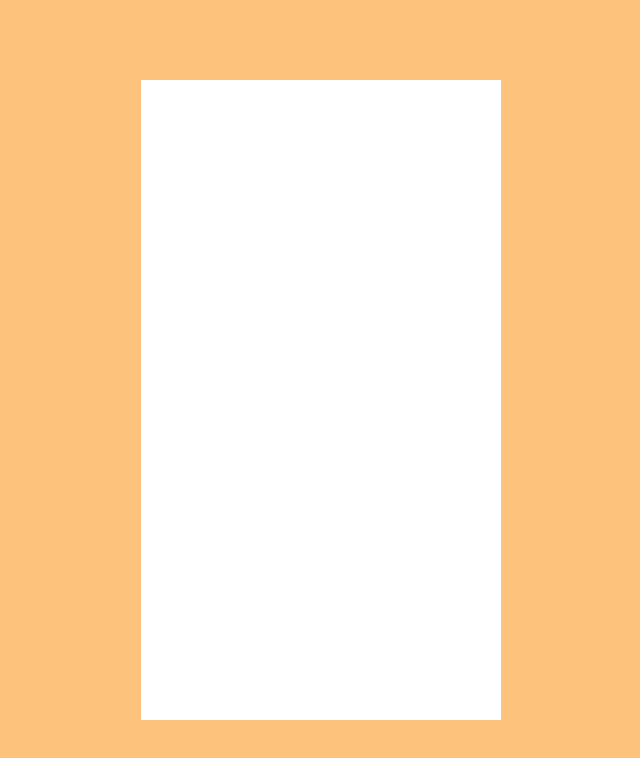
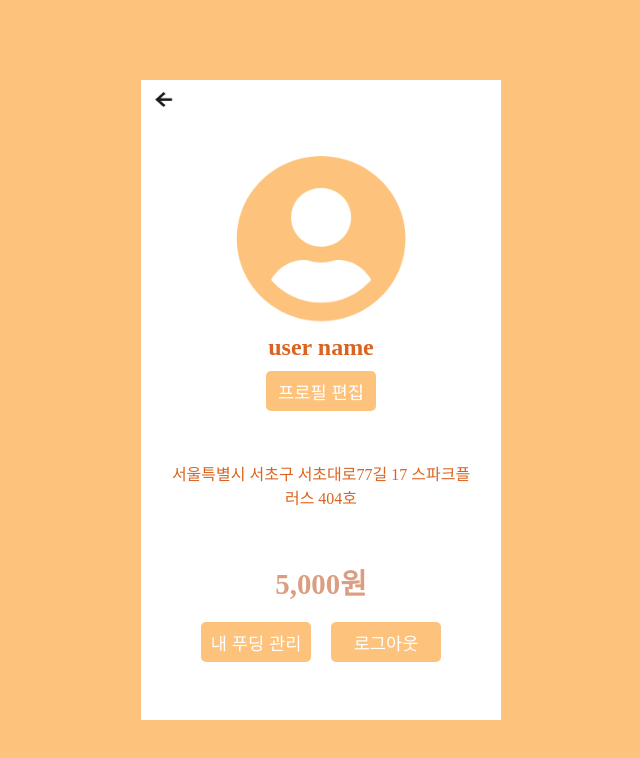
Before and after one commit to codestates/fooding-bot-client, a React (Create React App) app in the folder fooding-bot-app/: page / in a window 1280 px wide. Shown: the top 758 px of the page, without its empty margins (319-959 px from the left). Built offline with nearby package versions, Linux system fonts and the light colour scheme.

Commit message:
try again pull requests...

```diff
--- a/fooding-bot-app/src/App.js
+++ b/fooding-bot-app/src/App.js
@@ -4,7 +4,7 @@ import './App.css';
 // import ProfileContainer from './pages/ProfileContainer'
 // import MyFoodingContainer from './pages/MyFoodingContainer';
 // import PasswordContainer from './pages/PasswordContainer';
-// import MypageContainer from './pages/MypageContainer.js';
+import MypageContainer from './pages/MypageContainer.js';
 
 class App extends React.Component {
 
@@ -16,7 +16,7 @@ class App extends React.Component {
                     {/* <ProfileContainer /> */}
                     {/* <MyFoodingContainer /> */}
                     {/* <PasswordContainer /> */}
-                    {/* <MypageContainer /> */}
+                    <MypageContainer />
                 </div>
             </div>
         )
```
